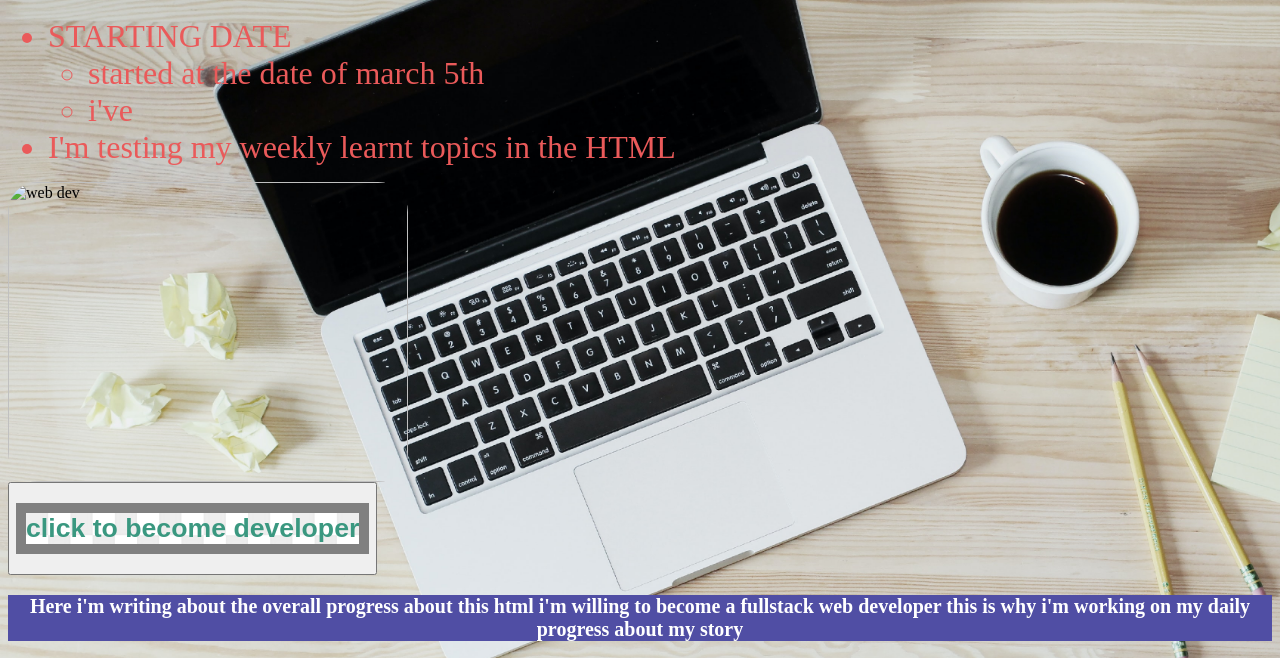
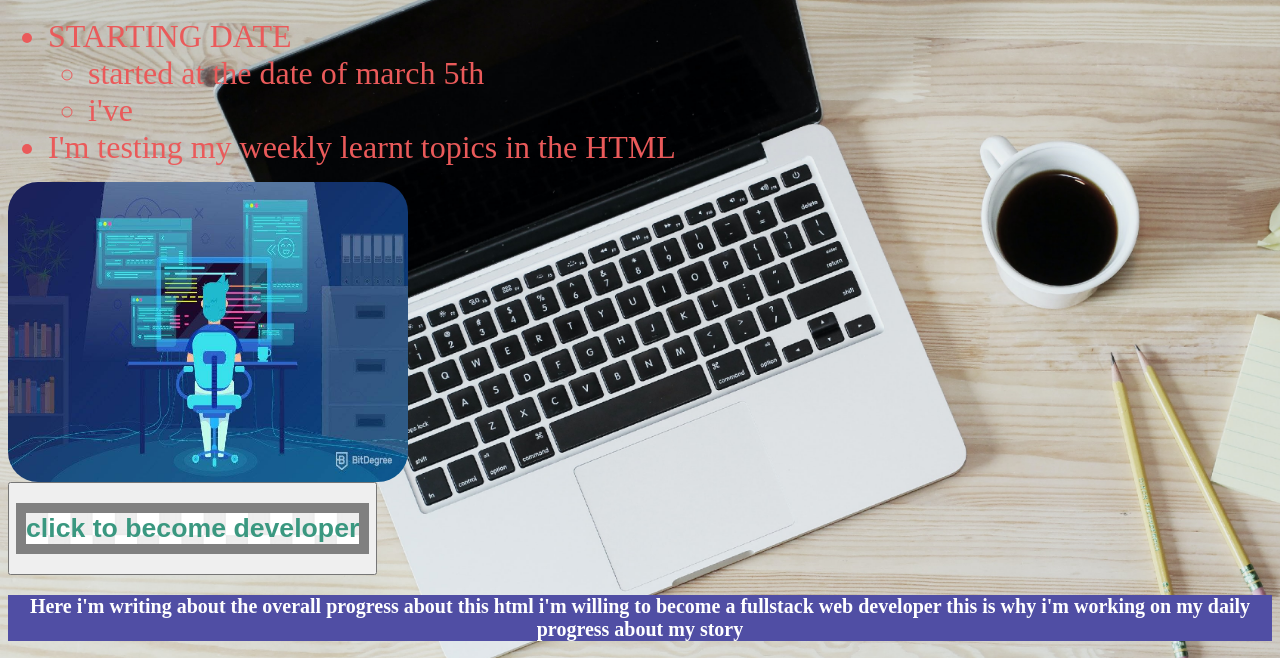
Before and after one commit to karthi9772/first-project, a plain HTML site: page index.html in a window 1280 px wide. Shown: the part 111-769 px from the top of the page. Drawn offline with Linux system fonts and the light colour scheme.

Commit message:
Update index.html

```diff
--- a/index.html
+++ b/index.html
@@ -20,9 +20,9 @@
 	   </ul>
     <li>I'm testing my weekly learnt topics in the HTML
 </ul>
-<img src=image/what-is-a-web-developer.jpg height=300 width="400" title="web dev"><br>
+<img src=what-is-a-web-developer.jpg height=300 width="400" title="web dev"><br>
 
-<a href="image/fool-you-fool.gif"><button><h1>click to become developer </h1></button><br></a>
+<a href="fool-you-fool.gif"><button><h1>click to become developer </h1></button><br></a>
 
 
 
@@ -34,7 +34,7 @@
 
 
 
-<a href="image/what-is-a-web-developer.jpg"><button><h3>web dev</h3></button></a><br>
+<a href="what-is-a-web-developer.jpg"><button><h3>web dev</h3></button></a><br>
 <hr>
 <a href="page2.html"><button><h3>next page</h3></button></a>
 
```
